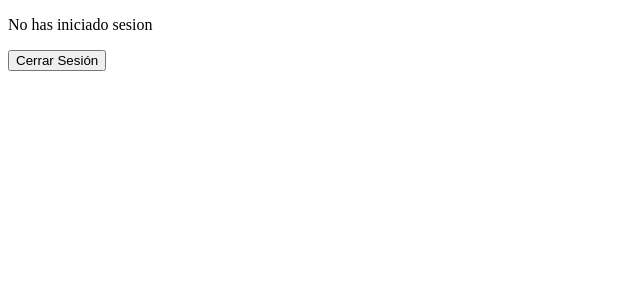
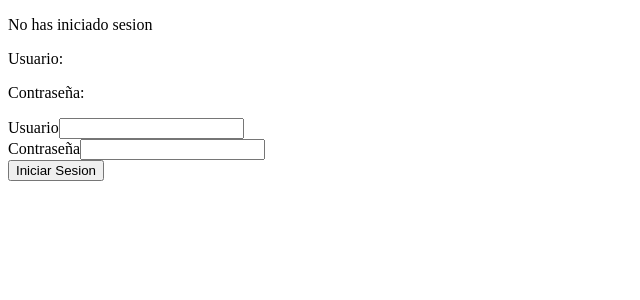
Before and after one commit to AntVill77/proyecto_react_2, a React (Create React App) app in the folder aprendiendo_react/: page / in a window 1280 px wide. Both pictures are taken after a click on the button "Cerrar Sesión". Shown: the top 300 px of the page, without its empty margins (0-640 px from the left). Built offline with nearby package versions, Linux system fonts and the light colour scheme.

Commit message:
formulario manejando estados

```diff
--- /dev/null
+++ b/aprendiendo_react/src/componentes/FormularioInicioSesion.js
@@ -0,0 +1,47 @@
+import React, {useState} from "react";
+
+const  FormularioInicioSesion = () => {
+
+    const[usuario, cambiarUsuario] = useState('');
+    const[password, cambiarPassword] = useState('');
+
+    const onChangeUsuario = (evento) => {
+        //console.log(evento);
+        cambiarUsuario(evento.target.value);
+    }
+
+     const onChangePassword = (evento) => {
+        //console.log(evento);
+        cambiarPassword(evento.target.value);
+    }
+
+    return (
+        <form action="">
+            <p>Usuario: {usuario} </p>
+            <p>Contraseña: {password} </p>
+            <div>
+                <label htmlFor = "usuario">Usuario</label>
+                <input
+                    type="text"
+                    name= "usuario"
+                    id="usuario"
+                    value={usuario}
+                    onChange={onChangeUsuario}
+                    />
+            </div>
+            <div>
+                <label htmlFor = "password">Contraseña</label>
+                <input
+                    type="password"
+                    name= "password"
+                    id="password"
+                    value={password}
+                    onChange={onChangePassword}
+                    />
+            </div>
+            <button type="submit">Iniciar Sesion</button>
+        </form>
+     );
+}
+
+export default FormularioInicioSesion;
--- a/aprendiendo_react/src/index.js
+++ b/aprendiendo_react/src/index.js
@@ -1,6 +1,7 @@
 import React, {useState} from 'react';
 import ReactDOM from 'react-dom/client';
 import Usuario from './componentes/Usuario';
+import FormularioInicioSesion from './componentes/FormularioInicioSesion';
 
 
 const App = () => {
@@ -16,7 +17,10 @@
   :
   <div>
    <p>No has iniciado sesion</p>
-   <button onClick={() => cambiarEstadoSesion(true)}>Cerrar Sesión</button>
+   <FormularioInicioSesion/>
+  {/*
+   <button onClick={() => cambiarEstadoSesion(true)}>Iniciar Sesión</button>*/
+  }
     </div>
 }
 </>
```
